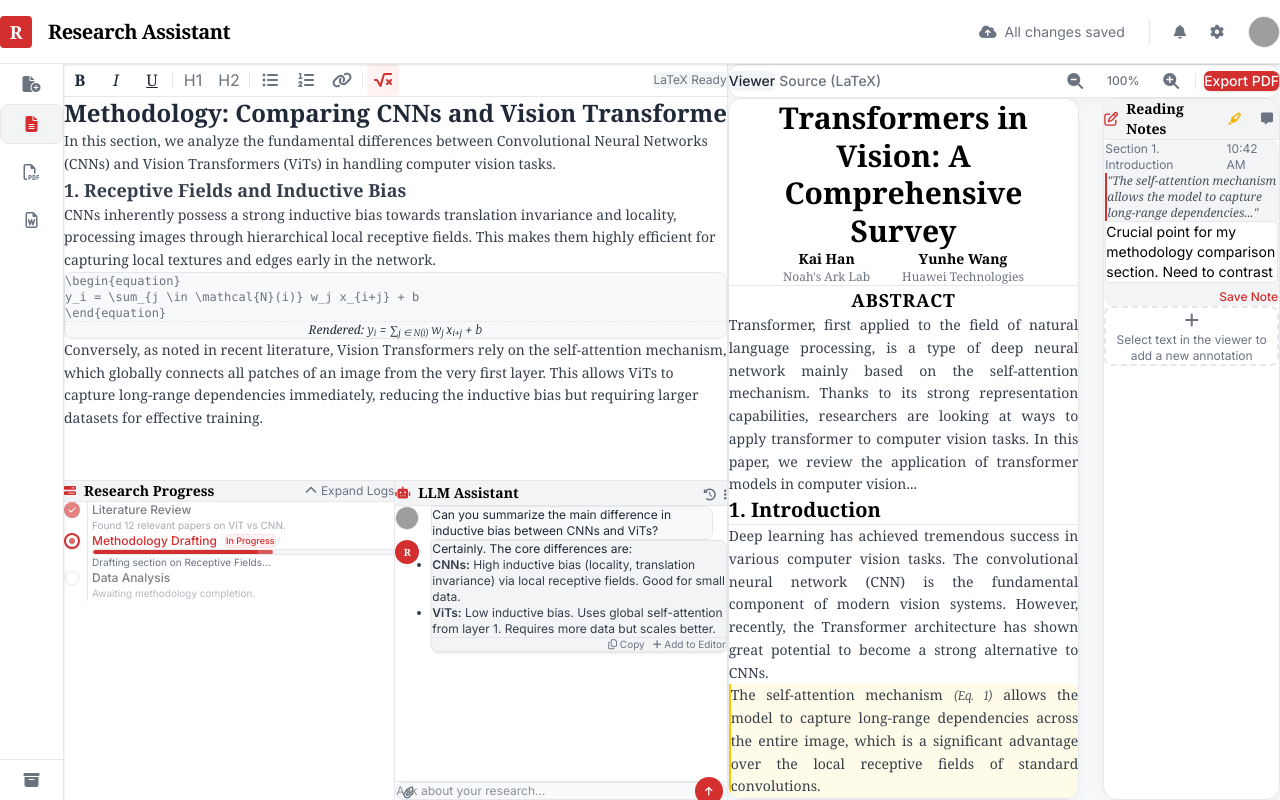
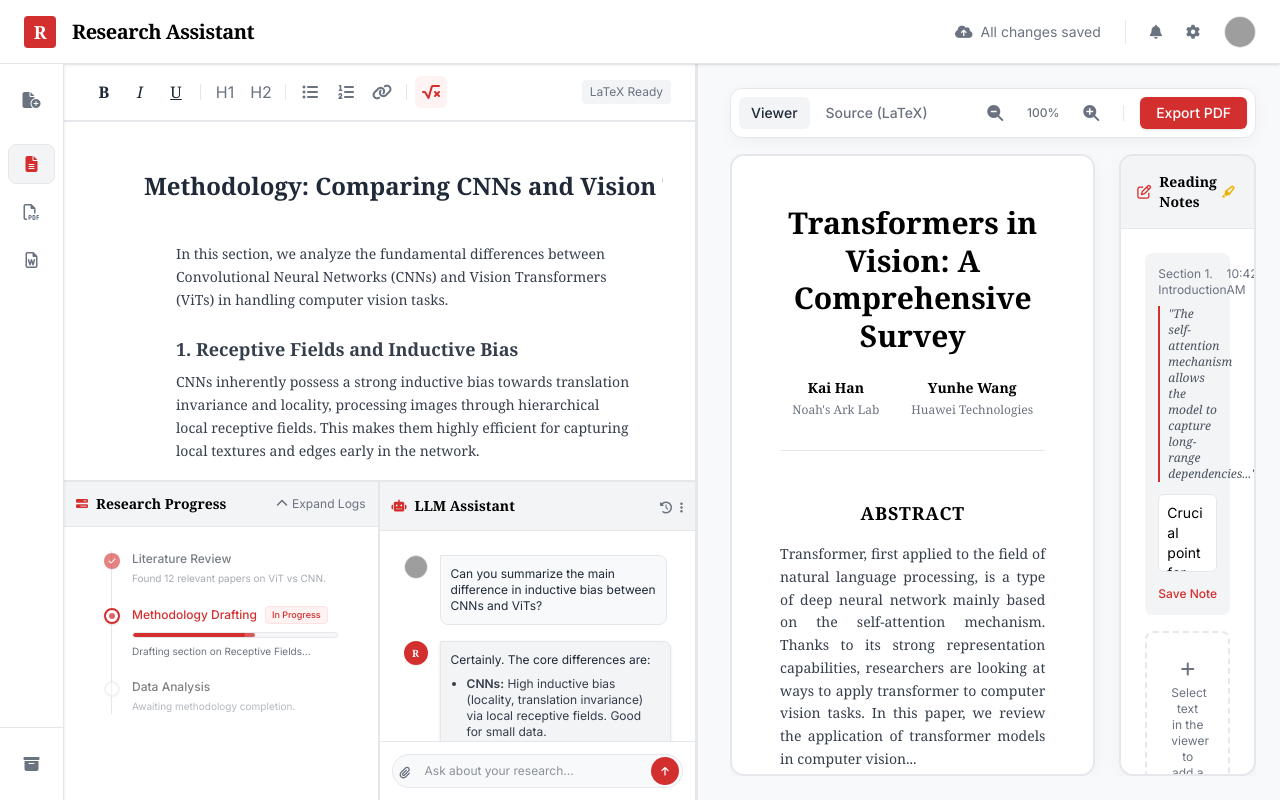
Before and after one commit to silence974/Labora, a React (Vite) app in the folder frontend/: page / in a window 1280 px wide. Built offline with nearby package versions, Linux system fonts and the light colour scheme; grey boxes are pictures that could not be loaded.

Commit message:
update frontend

```diff
--- a/frontend/src/App.css
+++ b/frontend/src/App.css
@@ -1,6 +1,4 @@
 /* Minimal reset */
 * {
   box-sizing: border-box;
-  margin: 0;
-  padding: 0;
 }
--- a/frontend/src/components/ResearchDashboard.tsx
+++ b/frontend/src/components/ResearchDashboard.tsx
@@ -122,7 +122,7 @@ function LeftWorkspace({ showDocDetails, onCloseDetails }: { showDocDetails: boo
       )}
 
       {/* Editor Toolbar */}
-      <div className="bg-academic-panel border-b border-academic-border p-3 flex items-center justify-between shrink-0">
+      <div className="bg-academic-panel border-b-2 border-academic-border p-3 px-6 flex items-center justify-between shrink-0">
         <div className="flex items-center gap-1">
           <button className="w-8 h-8 flex items-center justify-center rounded-md text-academic-text hover:bg-academic-hover transition-colors font-serif font-bold" title="Bold">B</button>
           <button className="w-8 h-8 flex items-center justify-center rounded-md text-academic-text hover:bg-academic-hover transition-colors font-serif italic" title="Italic">I</button>
@@ -143,22 +143,23 @@ function LeftWorkspace({ showDocDetails, onCloseDetails }: { showDocDetails: boo
       </div>
 
       {/* Editor Area */}
-      <div className="flex-1 overflow-y-auto p-8 bg-white relative">
-        <div className="max-w-2xl mx-auto">
+      <div className="flex-1 overflow-y-auto bg-white relative" style={{ margin: '24px !important' }}>
+        <div className="py-12 pl-20 pr-8">
+          <div className="max-w-2xl mx-auto">
           <input
             type="text"
             defaultValue="Methodology: Comparing CNNs and Vision Transformers"
-            className="w-full font-serif text-2xl font-bold mb-6 outline-none text-academic-text bg-transparent placeholder-academic-muted border-b border-transparent focus:border-academic-border pb-2 transition-colors"
+            className="w-full font-serif text-2xl font-bold mb-8 outline-none text-academic-text bg-transparent placeholder-academic-muted border-b border-transparent focus:border-academic-border pb-2 transition-colors"
             placeholder="Report Title..."
           />
 
-          <div className="font-serif text-sm leading-relaxed text-academic-text/90 space-y-4">
+          <div className="font-serif text-sm leading-relaxed text-academic-text/90 space-y-6 px-8">
             <p>In this section, we analyze the fundamental differences between Convolutional Neural Networks (CNNs) and Vision Transformers (ViTs) in handling computer vision tasks.</p>
 
             <h3 className="text-lg font-bold mt-6 mb-2">1. Receptive Fields and Inductive Bias</h3>
             <p>CNNs inherently possess a strong inductive bias towards translation invariance and locality, processing images through hierarchical local receptive fields. This makes them highly efficient for capturing local textures and edges early in the network.</p>
 
-            <div className="my-4 p-4 bg-academic-bg border border-academic-border rounded-lg font-mono text-xs text-academic-muted relative group">
+            <div className="my-6 p-6 bg-academic-bg border border-academic-border rounded-lg font-mono text-xs text-academic-muted relative group">
               <div className="absolute top-2 right-2 opacity-0 group-hover:opacity-100 transition-opacity flex gap-1">
                 <button className="w-6 h-6 rounded bg-white shadow flex items-center justify-center hover:text-academic-accent"><i className="fa-solid fa-copy"></i></button>
                 <button className="w-6 h-6 rounded bg-white shadow flex items-center justify-center hover:text-academic-accent"><i className="fa-solid fa-play"></i></button>
@@ -176,10 +177,11 @@ function LeftWorkspace({ showDocDetails, onCloseDetails }: { showDocDetails: boo
             <p>Conversely, as noted in recent literature, Vision Transformers rely on the self-attention mechanism, which globally connects all patches of an image from the very first layer. This allows ViTs to capture long-range dependencies immediately, reducing the inductive bias but requiring larger datasets for effective training.</p>
           </div>
         </div>
+        </div>
       </div>
 
       {/* Bottom Split - LLM Research Area */}
-      <div className="h-[320px] shrink-0 border-t border-academic-border bg-academic-panel flex overflow-hidden">
+      <div className="h-[320px] shrink-0 border-t-2 border-academic-border bg-academic-panel flex overflow-hidden">
         <ResearchProgress />
         <AIChat />
       </div>
@@ -189,7 +191,7 @@ function LeftWorkspace({ showDocDetails, onCloseDetails }: { showDocDetails: boo
 
 function ResearchProgress() {
   return (
-    <div className="w-1/2 border-r border-academic-border flex flex-col">
+    <div className="w-1/2 border-r-2 border-academic-border flex flex-col">
       <div className="p-3 border-b border-academic-border bg-academic-hover flex items-center justify-between shrink-0">
         <h3 className="font-serif text-sm font-bold flex items-center gap-2">
           <i className="fa-solid fa-bars-progress text-academic-accent text-xs"></i>
@@ -200,7 +202,7 @@ function ResearchProgress() {
         </button>
       </div>
 
-      <div className="flex-1 overflow-y-auto p-4">
+      <div className="flex-1 overflow-y-auto p-6">
         <div className="relative pl-4 space-y-5 before:absolute before:inset-y-0 before:left-[23px] before:w-px before:bg-academic-border">
           {/* Completed */}
           <div className="relative z-10 flex gap-3 opacity-60">
@@ -261,7 +263,7 @@ function AIChat() {
       </div>
 
       {/* Chat History */}
-      <div className="flex-1 overflow-y-auto p-4 space-y-4">
+      <div className="flex-1 overflow-y-auto p-6 space-y-4">
         <div className="flex gap-3">
           <div className="w-6 h-6 rounded-full overflow-hidden shrink-0 border border-academic-border">
             <img src="https://storage.googleapis.com/uxpilot-auth.appspot.com/avatars/avatar-4.jpg" className="w-full h-full object-cover" alt="User" />
@@ -305,7 +307,7 @@ function AIChat() {
 
 function RightWorkspace() {
   return (
-    <section className="flex-1 flex flex-col bg-academic-bg p-6 overflow-hidden relative">
+    <section className="flex-1 flex flex-col bg-academic-bg p-6 pl-8 overflow-hidden relative border-l-2 border-academic-border">
 
       {/* Toolbar */}
       <div className="bg-academic-panel rounded-[12px] shadow-soft border border-academic-border p-2 mb-4 flex items-center justify-between shrink-0">
@@ -335,7 +337,7 @@ function RightWorkspace() {
 
 function LaTeXViewer() {
   return (
-    <article className="flex-[2] bg-white rounded-[14px] shadow-soft border border-academic-border overflow-y-auto p-12 relative">
+    <article className="flex-[2] bg-white rounded-[14px] shadow-soft border-2 border-academic-border overflow-y-auto p-12 relative">
       <div className="max-w-3xl mx-auto">
         <header className="text-center mb-12 border-b border-academic-border pb-8">
           <h1 className="font-serif text-3xl font-bold leading-tight mb-6">Transformers in Vision: A Comprehensive Survey</h1>
@@ -382,7 +384,7 @@ function LaTeXViewer() {
 
 function AnnotationPanel() {
   return (
-    <aside className="flex-1 bg-white rounded-[14px] shadow-soft border border-academic-border flex flex-col overflow-hidden">
+    <aside className="flex-1 bg-white rounded-[14px] shadow-soft border-2 border-academic-border flex flex-col overflow-hidden">
       <div className="p-4 border-b border-academic-border bg-academic-hover flex items-center justify-between">
         <h3 className="font-serif font-bold text-sm flex items-center gap-2">
           <i className="fa-regular fa-pen-to-square text-academic-accent"></i>
@@ -394,7 +396,7 @@ function AnnotationPanel() {
         </div>
       </div>
 
-      <div className="flex-1 p-4 overflow-y-auto space-y-4">
+      <div className="flex-1 p-6 overflow-y-auto space-y-4">
         <div className="bg-academic-hover rounded-lg p-3 border border-transparent hover:border-academic-border transition-colors">
           <div className="text-xs text-academic-muted mb-2 flex justify-between items-center">
             <span>Section 1. Introduction</span>
```
